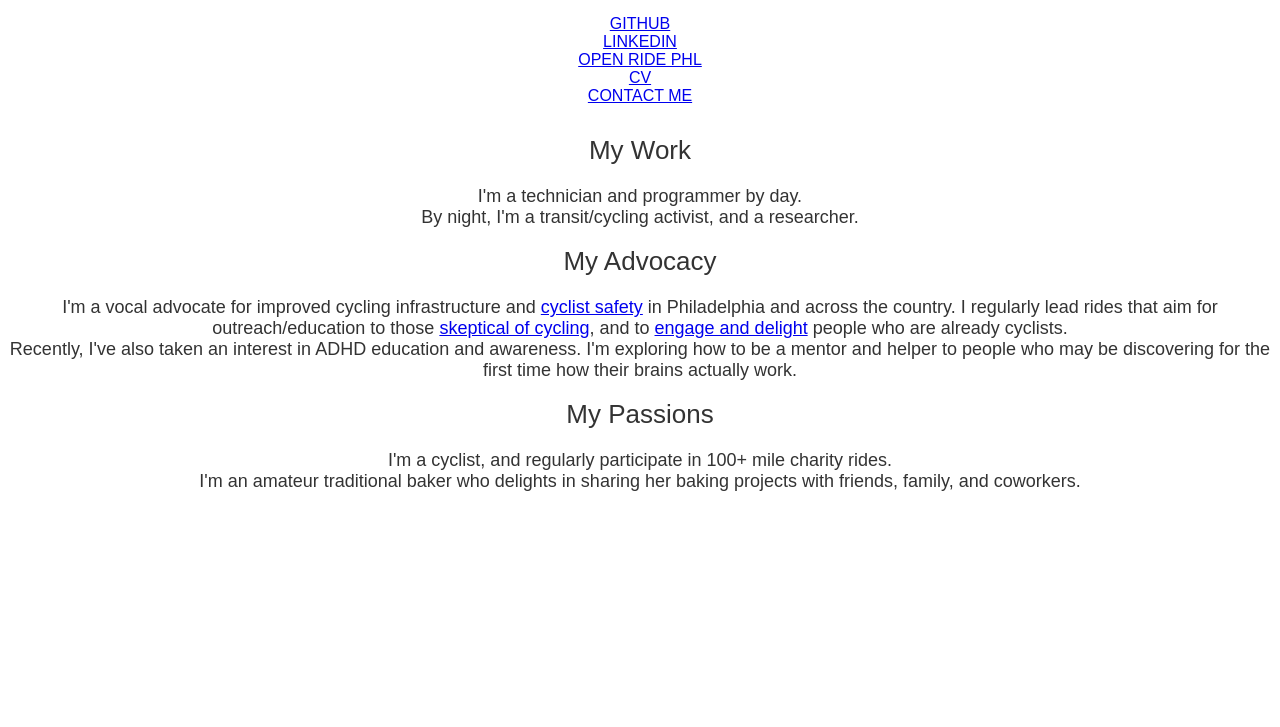
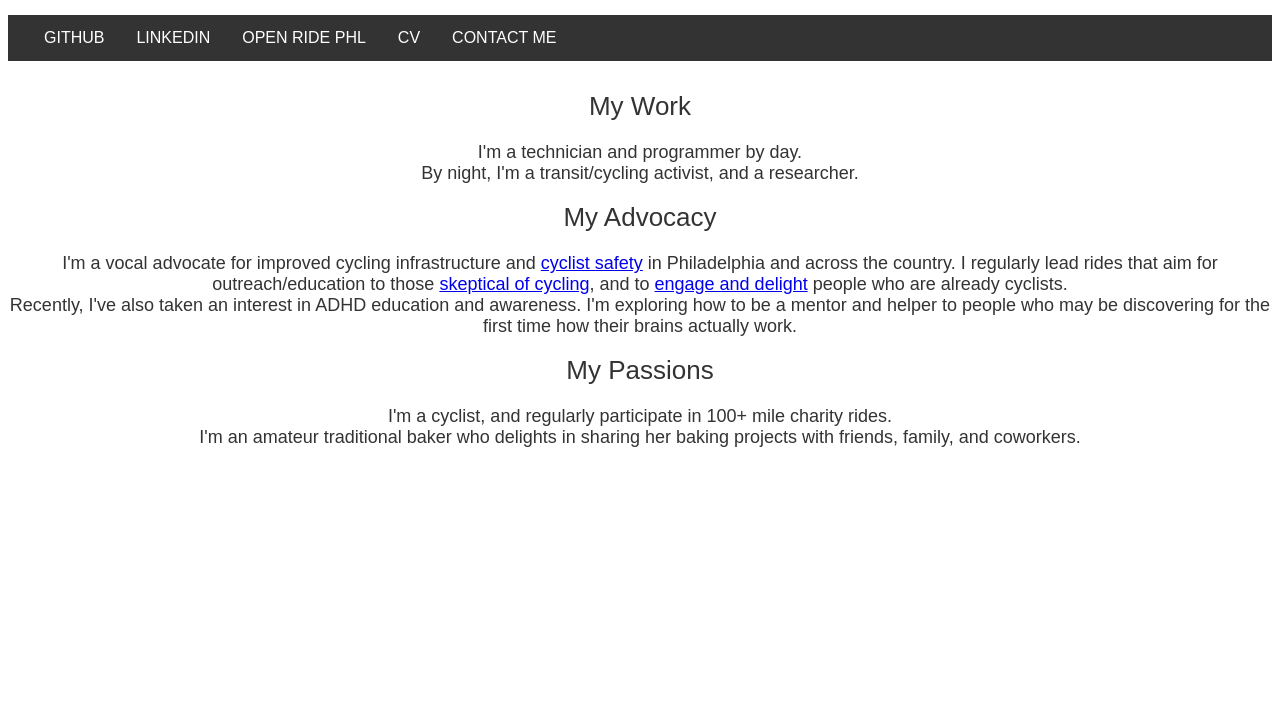
Before and after one commit to phillyaws/phillyaws.github.io, a plain HTML site: page index.html in a window 1280 px wide. Shown: the part 73-800 px from the top of the page. Drawn offline with Linux system fonts and the light colour scheme.

Commit message:
Update index.html

```diff
--- a/index.html
+++ b/index.html
@@ -1,6 +1,32 @@
 <!DOCTYPE html>
 <html>
 <head>
+  <style>
+   ul {
+    list-style-type: none;
+    margin: 0;
+    padding: 0;
+    overflow: hidden;
+    background-color: #333;
+}
+
+li {
+    float: left;
+}
+
+li a {
+    display: block;
+    color: white;
+    text-align: center;
+    padding: 14px 16px;
+    text-decoration: none;
+}
+
+/* Change the link color to #111 (black) on hover */
+li a:hover {
+    background-color: #111;
+}
+  </style>
   <title>Alexandria W. Schneider</title>
   <link rel="stylesheet" type="text/css" href="style.css">
 </head>
```
